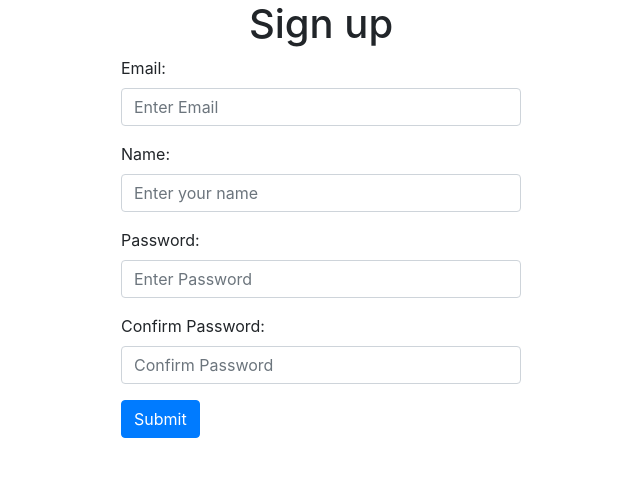
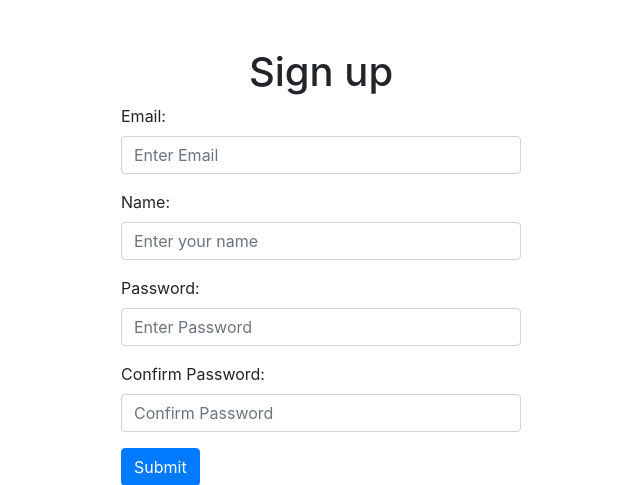
Before and after one commit to vinitha3031/Student-Database-Management-System, a Flask app: page /Signup in a window 1280 px wide. Shown: the part 56-541 px from the top of the page, without its empty margins (319-959 px from the left). Run offline with Flask 3, Linux system fonts and the light colour scheme; some libraries are stand-ins or nearby versions.

Commit message:
Add README screenshots

```diff
--- a/website/templates/login.html
+++ b/website/templates/login.html
@@ -1,7 +1,7 @@
 {% extends 'base.html' %} {% block topic %}Login{% endblock %} {% block
 content %}
 
-<h1 align="center">Login</h1>
+<h1 align="center" class="mt-5">Login</h1>
 
 <div class="d-flex justify-content-center">
 <form method="post" style="width: 400px;">
--- a/website/templates/signup.html
+++ b/website/templates/signup.html
@@ -1,7 +1,7 @@
 {% extends 'base.html' %} {% block topic %}Sign up{% endblock %} {% block
 content %}
 
-<h1 align="center">Sign up</h1>
+<h1 align="center" class="mt-5">Sign up</h1>
 
 <div class="d-flex justify-content-center">
 <form method="post" style="width: 400px;">
```
Also changed, not shown: 4 other files.
